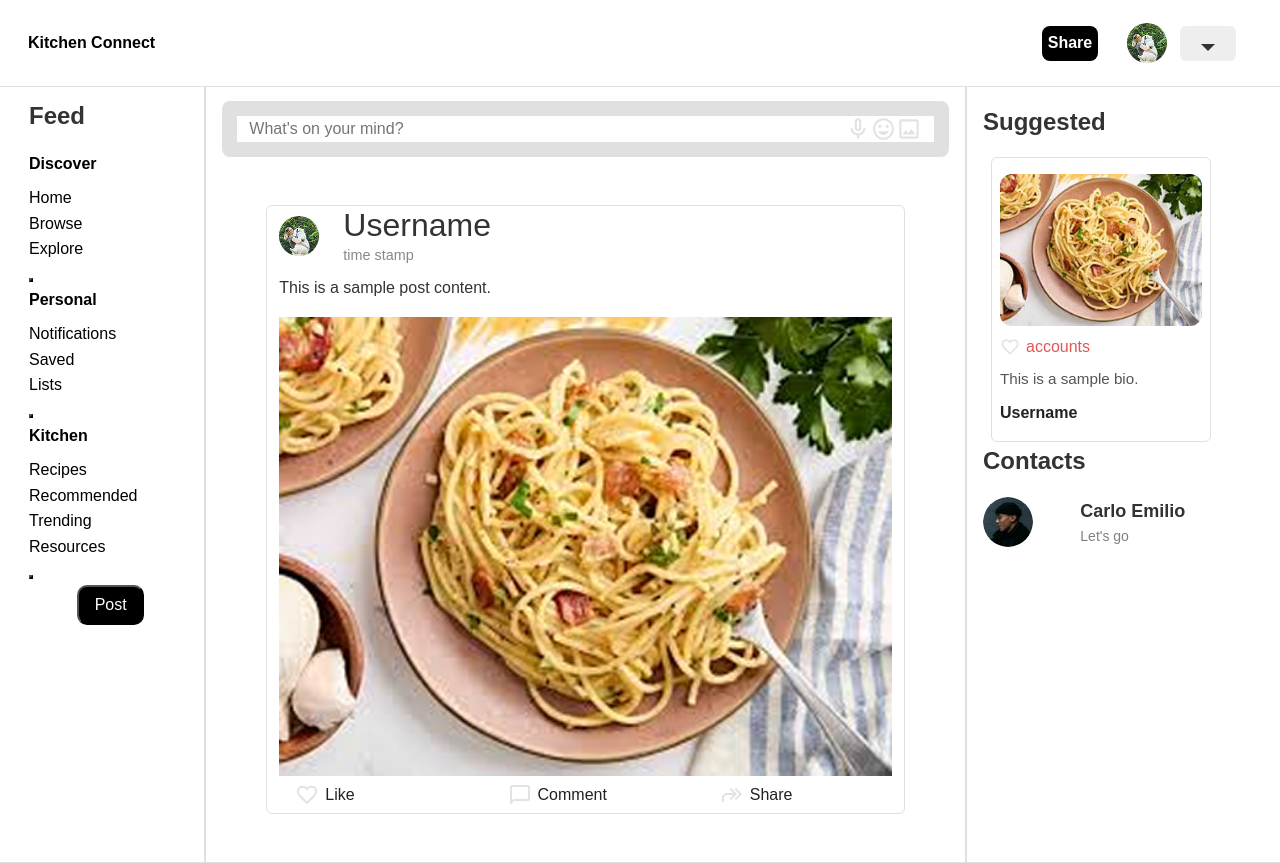
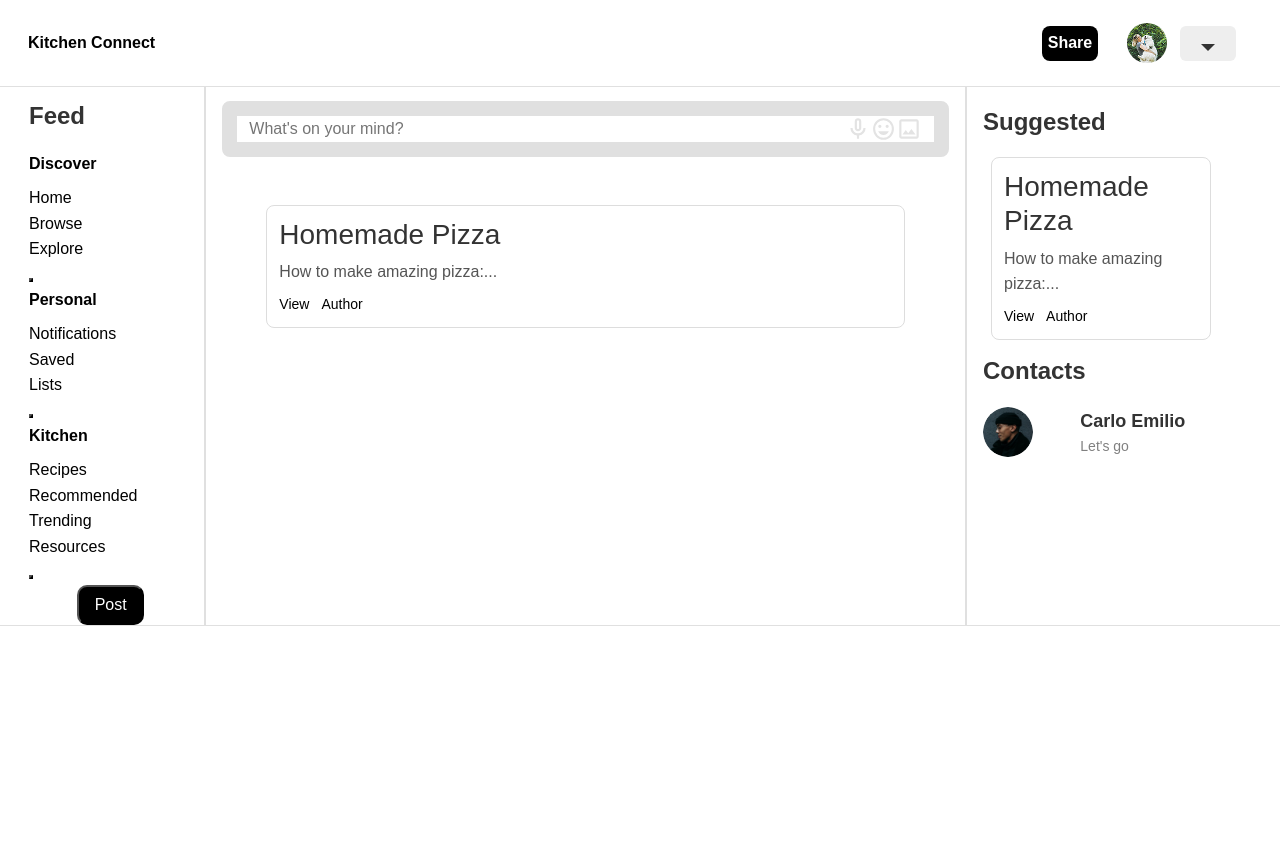
Before and after one commit to brocoli05/kitchen-connect-client, a Next.js app: page /mainpage in a window 1280 px wide. After the commit the page ends 800 px from the top, so only its background shows below. Built offline with nearby package versions, Linux system fonts and the light colour scheme.

Commit message:
Add files via upload

```diff
--- a/components/TopNavBar.jsx
+++ b/components/TopNavBar.jsx
@@ -3,7 +3,6 @@ import { useRouter } from "next/router";
 import Row from "react-bootstrap/Row";
 import Col from "react-bootstrap/Col";
 import { Dropdown } from "react-bootstrap";
-
 export default function TopNavBar({}) {
   const router = useRouter();
   return (
@@ -34,7 +33,7 @@ export default function TopNavBar({}) {
             Share
           </button>
           <a
-            href="/profile/edit"
+            href="/ProfileEditPage"
             className=" d-flex align-items-center h-100 justify-content-center btn btn-link"
           >
             <img
--- a/package.json
+++ b/package.json
@@ -11,6 +11,7 @@
   "dependencies": {
     "axios": "^1.12.2",
     "bootstrap": "^5.3.8",
+    "mini-css-extract-plugin": "^2.9.4",
     "next": "^15.5.3",
     "react": "^19.1.0",
     "react-bootstrap": "^2.10.10",
--- a/pages/mainpage.jsx
+++ b/pages/mainpage.jsx
@@ -4,6 +4,17 @@ import { Row, Col } from "react-bootstrap";
 import { useState } from "react";
 import Feed from "@/components/Feed";
 import { useRouter } from "next/router";
+import PostDetail from "./posts/[postId]";
+import PostCard from "@/components/PostCard";
+
+// Sample post data
+const sample_post = {
+  _id: { $oid: "68d1f266f09b965d550486d6" },
+  title: "Homemade Pizza",
+  content: "How to make amazing pizza:",
+  photo: "/pizza.jpg",
+  authorId: "user123",
+};
 
 // ToggleList component for collapsible menu
 function ToggleList({ title }) {
@@ -124,13 +135,16 @@ export default function Home() {
             </Col>
           </Row>
           <Row className="m-5 d-flex justify-content-center">
-            <Feed kind="normal" />
+            {/* <Feed kind="normal" /> */}
+            <PostCard post={sample_post} />
           </Row>
         </Col>
         <Col md={3} className="mainpage-right p-3">
           <p className="left-right-title">Suggested</p>
           <Row className="feed-row d-flex justify-content-start">
-            <Feed kind="suggested" />
+            {/* <Feed kind="suggested" />
+             */}
+            <PostCard post={sample_post} />
           </Row>
           <Row>
             <p style={{ fontWeight: "bold", fontSize: "24px" }}>Contacts</p>
```
Also changed, not shown: public/pizza.jpg (added), 1 other file (tests, documents, lock files or other folders).
